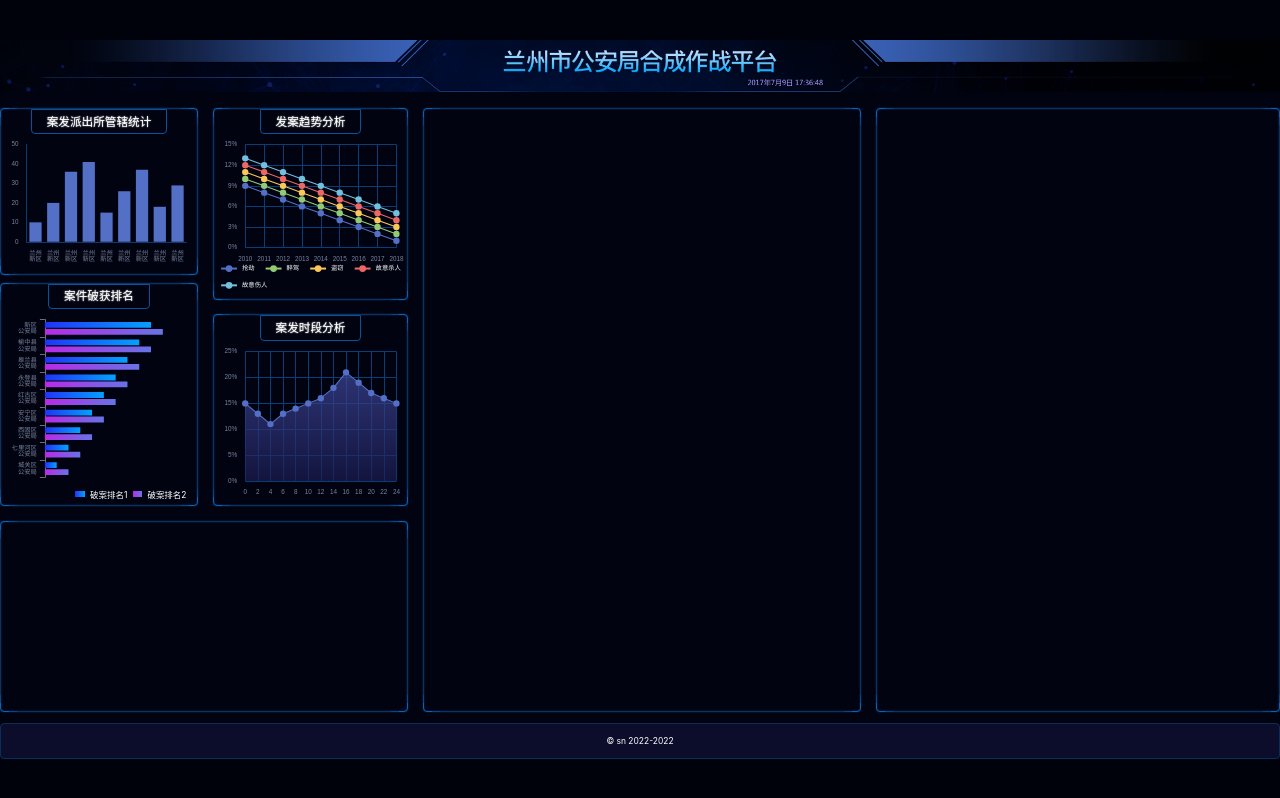
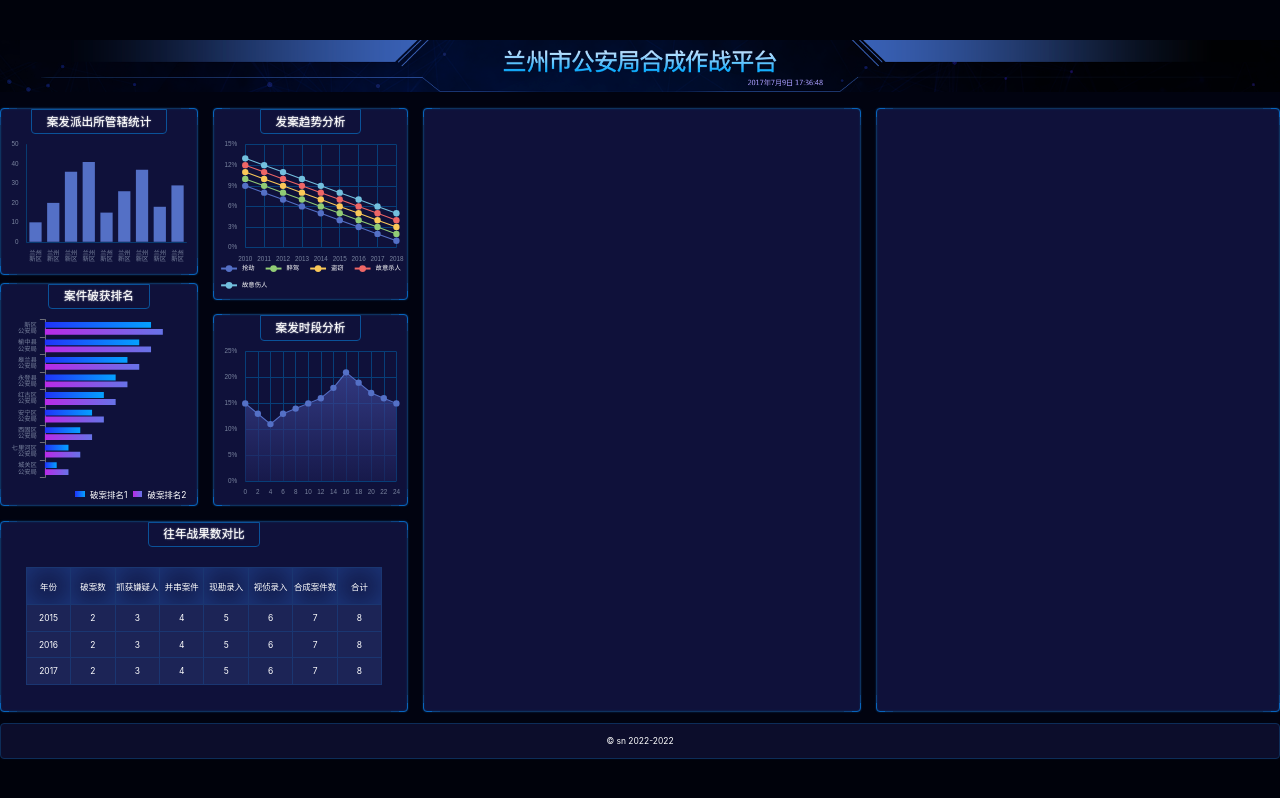
Before and after one commit to songn99/Big-screen-, a React (Vite) app: page /#/ in a window 1280 px wide. Built offline with nearby package versions, Linux system fonts and the light colour scheme.

Commit message:
制作 Chart5

```diff
--- /dev/null
+++ b/src/components/chart-5.tsx
@@ -0,0 +1,28 @@
+import React from 'react';
+
+export const Chart5 = () => {
+    return (
+        <div className="战果">
+            <h2>往年战果数对比</h2>
+            <table>
+                <thead>
+                    <tr>
+                        <th>年份</th><th>破案数</th><th>抓获嫌疑人</th><th>并串案件</th><th>现勘录入</th>
+                        <th>视侦录入</th><th>合成案件数</th><th>合计</th>
+                    </tr>
+                </thead>
+                <tbody>
+                    <tr>
+                        <td>2015</td><td>2</td><td>3</td><td>4</td><td>5</td><td>6</td><td>7</td><td>8</td>
+                    </tr>
+                    <tr>
+                        <td>2016</td><td>2</td><td>3</td><td>4</td><td>5</td><td>6</td><td>7</td><td>8</td>
+                    </tr>
+                    <tr>
+                        <td>2017</td><td>2</td><td>3</td><td>4</td><td>5</td><td>6</td><td>7</td><td>8</td>
+                    </tr>
+                </tbody>
+            </table>
+        </div>
+    );
+};
--- a/src/pages/home.scss
+++ b/src/pages/home.scss
@@ -47,7 +47,7 @@
             border-radius: 4px;
             position: relative;
             box-shadow: 0 0 2px 0 #0e325f, inset 0 0 2px 0 #0e325f;
-            background: #010310;
+            background: #0f113a;
             color: white;
 
             &::before {
@@ -98,7 +98,8 @@
         .管辖统计,
         .破获排名,
         .发案趋势,
-        .案发时段 {
+        .案发时段,
+        .战果 {
             height: px(315);
             display: flex;
             flex-direction: column;
@@ -124,6 +125,34 @@
         .发案趋势,
         .案发时段 {
             height: px(363);
+        }
+
+        .战果 {
+            >table {
+                margin-top: px(38);
+                border-collapse: collapse;
+
+                th,
+                td {
+                    border: 1px solid #1a3671;
+                }
+
+                thead {
+                    th {
+                        height: px(70);
+                        box-shadow: inset 0 0 px(60) 0 #1f3d85;
+                    }
+                }
+
+                tbody {
+                    td {
+                        height: px(50);
+                        width: px(84);
+                        background: #1c2456;
+                    }
+
+                }
+            }
         }
 
         .破获排名 {
--- a/src/pages/home.tsx
+++ b/src/pages/home.tsx
@@ -5,6 +5,7 @@
 import { Chart2 } from '../components/chart-2';
 import { Chart3 } from '../components/chart-3';
 import { Chart4 } from '../components/chart-4';
+import { Chart5 } from '../components/chart-5';
 
 export const Home = () => {
   const year = new Date().getFullYear();
@@ -20,7 +21,9 @@
           <Chart3 />
           <Chart4 />
         </section>
-        <section className="bordered section3"></section>
+        <section className="bordered section3">
+          <Chart5 />
+        </section>
         <section className="bordered section4"></section>
         <section className="bordered section5"></section>
       </main>
```
